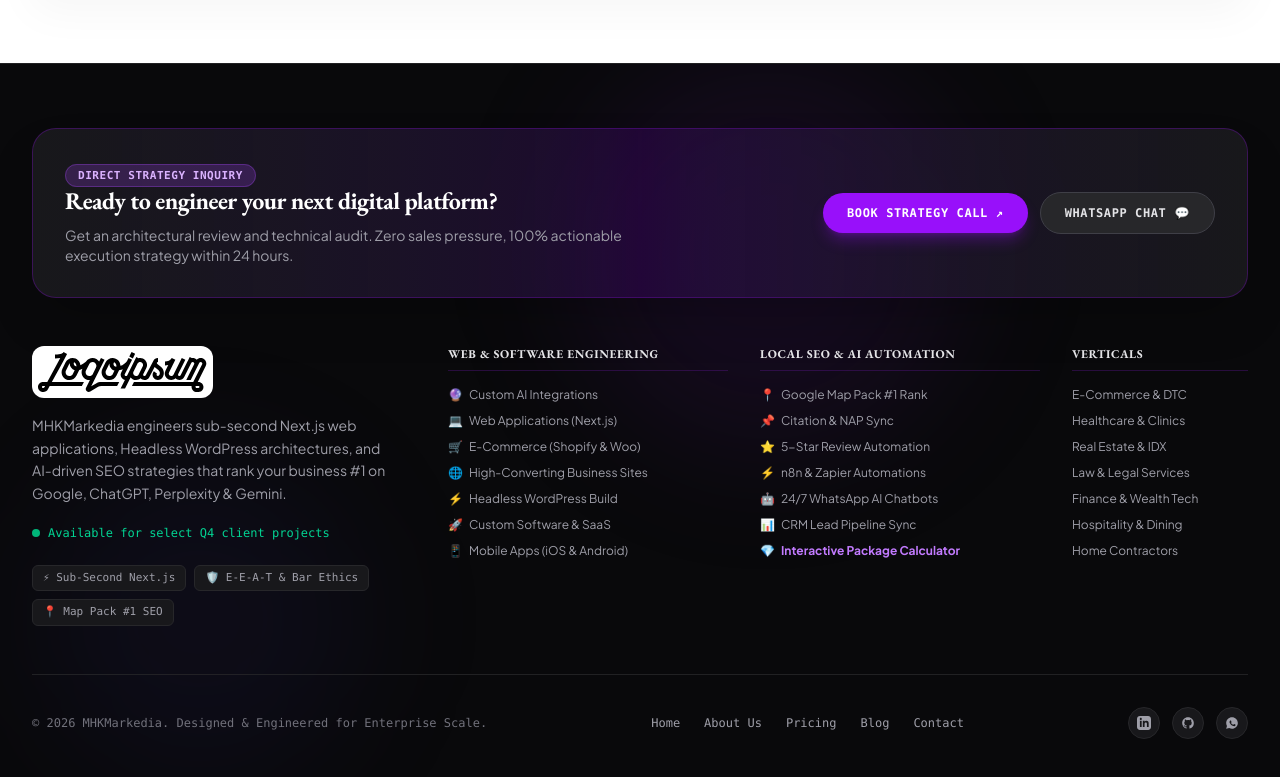
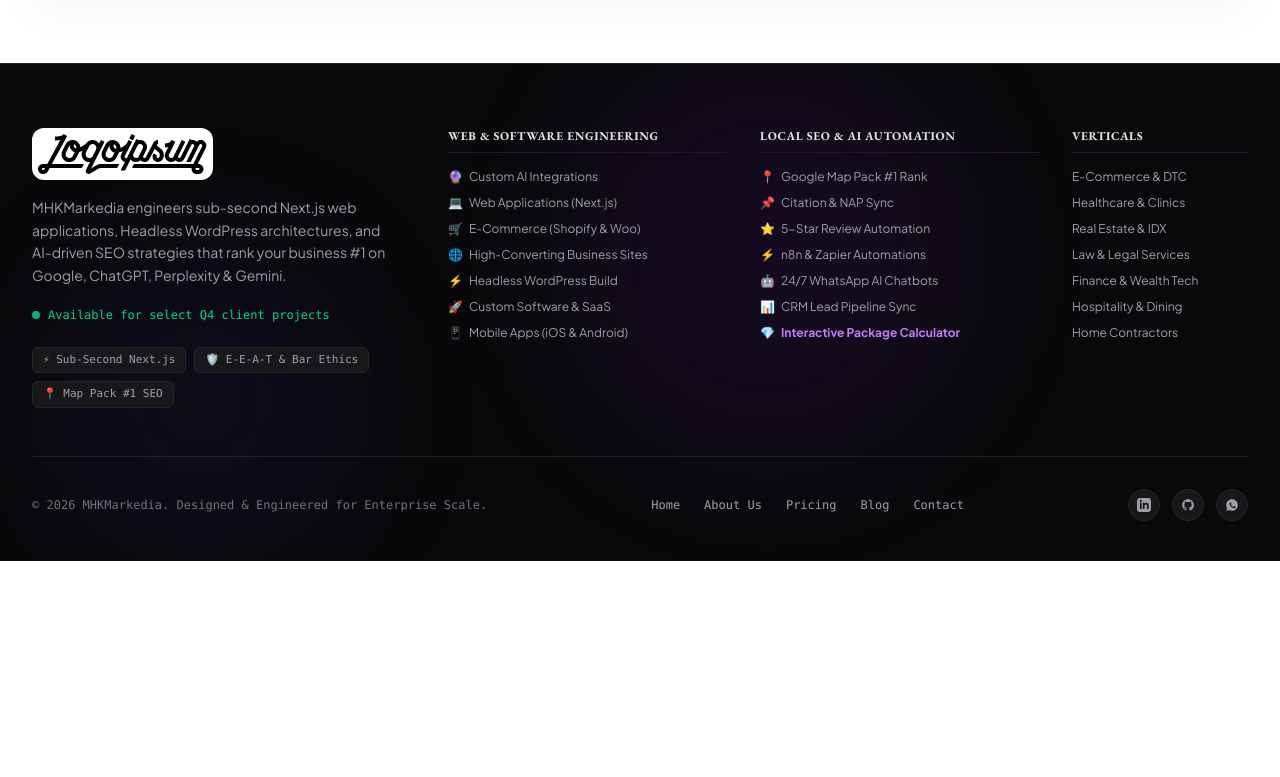
Before and after one commit to MADDYAHMAD-WEBBY/Agency, a Next.js app: page /blog in a window 1280 px wide. Shown: the part 1411-2188 px from the top of the page. After the commit the page ends 1972 px from the top, so only its background shows below. Built offline with nearby package versions, Linux system fonts and the light colour scheme.

Commit message:
fix: remove top strategy inquiry callout box from site footer

```diff
--- a/src/components/ui/site-footer.tsx
+++ b/src/components/ui/site-footer.tsx
@@ -12,40 +12,6 @@
       <div className="absolute bottom-0 left-10 w-80 h-80 rounded-full bg-indigo-900/10 blur-3xl pointer-events-none" />
 
       <div className="max-w-7xl mx-auto px-4 sm:px-6 lg:px-8 relative z-10">
-
-        {/* Top Direct Inquiry Callout Box */}
-        <div className="mb-12 p-6 sm:p-8 rounded-3xl bg-gradient-to-r from-zinc-900 via-purple-950/40 to-zinc-900 border border-purple-800/40 shadow-2xl flex flex-col md:flex-row items-center justify-between gap-6">
-          <div className="space-y-2 text-center md:text-left">
-            <span className="px-3 py-1 rounded-full bg-purple-500/20 text-purple-300 text-[11px] font-mono font-semibold uppercase tracking-wider border border-purple-500/30">
-              Direct Strategy Inquiry
-            </span>
-            <h3 className="text-xl sm:text-2xl font-serif font-bold text-white tracking-tight">
-              Ready to engineer your next digital platform?
-            </h3>
-            <p className="text-xs sm:text-sm text-zinc-400 font-sans max-w-xl">
-              Get an architectural review and technical audit. Zero sales pressure, 100% actionable execution strategy within 24 hours.
-            </p>
-          </div>
-          <div className="flex flex-wrap items-center justify-center gap-3 shrink-0">
-            <Link
-              href="/contact"
-              className="px-6 py-3 rounded-full bg-purple-600 hover:bg-purple-500 text-white text-xs font-mono font-bold uppercase tracking-wider transition-all shadow-lg shadow-purple-600/30 active:scale-95 flex items-center gap-2"
-            >
-              <span>Book Strategy Call</span>
-              <span>↗</span>
-            </Link>
-            <a
-              href="https://wa.me/923000000000"
-              target="_blank"
-              rel="noopener noreferrer"
-              className="px-6 py-3 rounded-full bg-zinc-800 hover:bg-zinc-700 text-zinc-200 border border-zinc-700 text-xs font-mono font-bold uppercase tracking-wider transition-all flex items-center gap-2"
-            >
-              <span>WhatsApp Chat</span>
-              <span>💬</span>
-            </a>
-          </div>
-        </div>
-
         {/* Main Footer Links Grid: 4 Well-Arranged Columns */}
         <div className="grid grid-cols-1 sm:grid-cols-2 lg:grid-cols-12 gap-10 lg:gap-8 pb-12 border-b border-zinc-800/80">
 
```
